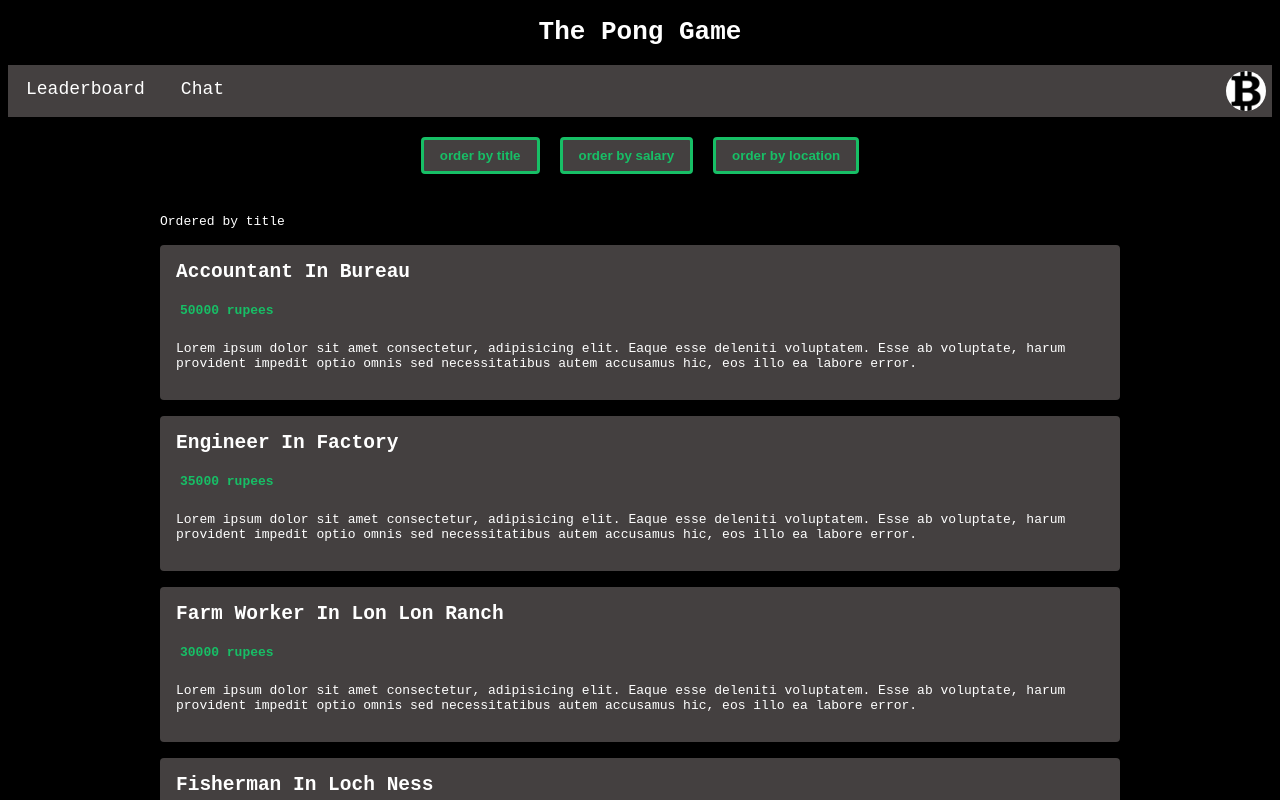
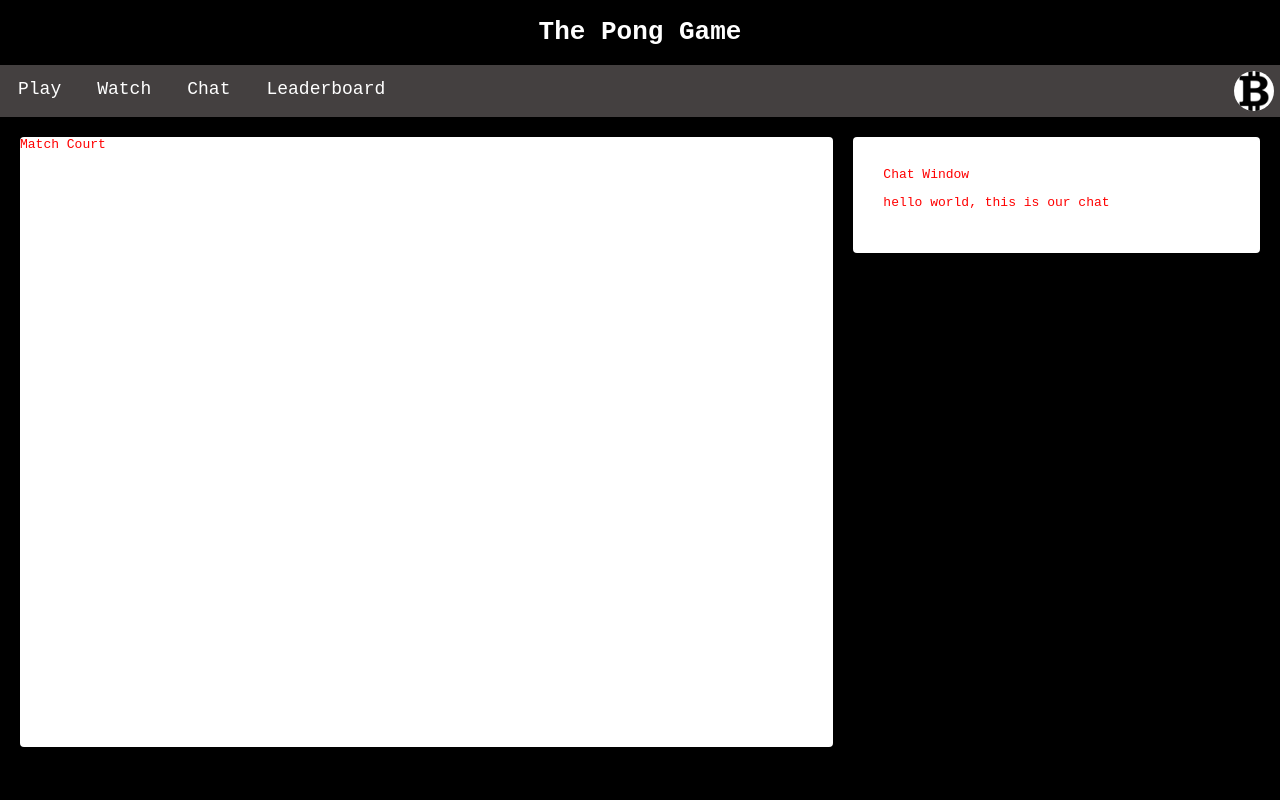
Before and after one commit to amr21code/42_06_ft_transcendence, a Vue app in the folder frontend/: page / in a window 1280 px wide. Shown: the top 800 px of the page. Built offline with nearby package versions, Linux system fonts and the light colour scheme.

Commit message:
containerized vue application (=components), small design changes in menu bar

```diff
--- a/frontend/index.html
+++ b/frontend/index.html
@@ -6,7 +6,7 @@
     <meta name="viewport" content="width=device-width, initial-scale=1.0">
     <title>PONG</title>
   </head>
-  <body>
+  <body style="margin:0">
     <div id="app"></div>
     <script type="module" src="/src/main.ts"></script>
   </body>
--- a/frontend/src/App.vue
+++ b/frontend/src/App.vue
@@ -5,20 +5,41 @@
 			<h1>The Pong Game</h1>
 		</div>
 		<div class="top-nav">
-			<a>Leaderboard</a>
-			<a>Chat</a>
+			<a>Play</a>
+			<a>Watch</a>
+			<a @click="handleClick('chat')">Chat</a>
+			<a @click="handleClick('leaderboard')">Leaderboard</a>
 			<div class="logged-photo">
 				<img src="./assets/bitcoin-black-white.png" alt="user-photo" width="40" height="40">
 			</div>
 		</div>
-		<div class="order">
+		<!-- <div class="order">
 			<button @click="handleClick('title')">order by title</button>
 			<button @click="handleClick('salary')">order by salary</button>
 			<button @click="handleClick('location')">order by location</button>
-		</div>
+		</div> -->
 	</header>
 
-	<JobList :jobs="jobs" :order="order" />
+	<!-- <JobList :jobs="jobs" :order="order" /> -->
+
+	<div class="grid-container">
+		<MatchCourt />
+		<SideWindow :selected="selected"/>
+		<!-- <div class="side-window" v-if="selected === 'leaderboard'">
+			Leaderboard Window
+			<ul>
+				<li>this</li>
+				<li>is</li>
+				<li>leaderboard</li>
+			</ul>
+		</div>
+		<div class="side-window" v-if="selected === 'chat'">
+			Chat Window
+			<p>hello world, this is our chat</p>
+		</div>		 -->
+	</div>
+
+
  </div>
 </template>
 
@@ -27,13 +48,15 @@
 <script lang="ts">
 import { defineComponent, reactive, ref, toRefs } from 'vue'
 import type { Job } from './types/Job'
-import type { OrderTerm } from './types/OrderTerm'
+import type { SelectedSideWindow } from './types/SelectedSideWindow'
 import JobList from './components/JobList.vue'
+import MatchCourt from './components/MatchCourt.vue'
+import SideWindow from './components/SideWindow.vue'
 
 export default defineComponent({
 
 	name: 'App',
-	components: { JobList },
+	components: { JobList, MatchCourt, SideWindow },
 	setup() {
 		const jobs = ref<Job[]>([
 			{title: 'farm worker', location: 'lon lon ranch', salary: 30000, id: '1'},
@@ -42,12 +65,12 @@ export default defineComponent({
 			{title: 'fisherman', location: 'loch ness', salary: 10000, id: '4'}
 		])
 
-		const order = ref<OrderTerm>('title')
-		const handleClick = (term: OrderTerm) => {
-			order.value = term
+		const selected = ref<SelectedSideWindow>('chat')
+		const handleClick = (term: SelectedSideWindow) => {
+			selected.value = term
 		}
 
-		return { jobs, handleClick, order}
+		return { jobs, handleClick, selected }
 	},
 	methods: {
 
@@ -61,6 +84,7 @@ export default defineComponent({
 	header {
 		text-align: center;
 	}
+
 	header .order {
 		margin-top: 20px;
 	}
@@ -68,6 +92,11 @@ export default defineComponent({
 	.top-nav {
 		overflow: hidden;
 		background-color: rgb(68, 64, 64);
+		width: 100% !important;
+		margin: 0 0 1em 0;
+		padding: 0px;
+		left:0px;
+		right:0px;
 	}
 
 	.top-nav a {
@@ -78,6 +107,7 @@ export default defineComponent({
 		padding: 14px 18px;
 		text-decoration: none;
 		font-size: 18px;
+		cursor: pointer;
 	}
 
 	.top-nav a:hover {
@@ -93,30 +123,43 @@ export default defineComponent({
 		width: 40px;
 		height: 40px;
 		margin: 3px;
-	/* object-position: center; */
-	/* object-fit: cover; */
-	/* background: white;
-    transform: translate(-50%, 0);
-	position: absolute;
-    left: 50%;
-	*/
 	}
+
 	.logged-photo img {
 		background: white;
 		border-radius: 50%;
-
 	}
 
 	.logged-photo img:hover {
 		opacity: 50%;
 	}
 
+/* Later in components */
+
+	.grid-container {
+		display: grid;
+		/* grid-template-columns: none; */
+		grid-template-columns: 2fr 1fr;
+		margin: 20px;
+		gap: 20px;
+		height: 400px;
+
+	}
+
+	.side-window {
+		background-color: white;
+		color: red;
+		border-radius: 4px;
+		padding: 30px;
+	}
+/* END in components */
+
 	button {
 		margin: 0 10px;
 		color: #17bf66;
 		/* border: 3px solid white; */
 		border: 3px solid;
-    background: rgb(68, 64, 64);
+		background: #444040;
 		padding: 8px 16px;
 		border-radius: 4px;
 		cursor: pointer;
--- /dev/null
+++ b/frontend/src/components/MatchCourt.vue
@@ -0,0 +1,22 @@
+<template>
+	<div class="match-court">Match Court</div>
+</template>
+
+<script lang="ts">
+import { computed, defineComponent } from 'vue'
+
+export default defineComponent({
+
+	components: {}
+})
+</script>
+
+<style>
+	.match-court {
+		background-color: white;
+		color: red;
+		aspect-ratio: 4/3;
+		border-radius: 4px;
+		/* padding: 30px; */
+	}
+</style>
--- /dev/null
+++ b/frontend/src/components/SideWindow.vue
@@ -0,0 +1,42 @@
+<template>
+	<div class="TEMP_WRAPPER">
+		<div class="side-window" v-if="selected === 'leaderboard'">
+			Leaderboard Window
+			<ul>
+				<li>this</li>
+				<li>is</li>
+				<li>leaderboard</li>
+			</ul>
+		</div>
+		<div class="side-window" v-if="selected === 'chat'">
+			Chat Window
+			<p>hello world, this is our chat</p>
+		</div>
+	</div>
+</template>
+
+
+<script lang="ts">
+import { computed, defineComponent, ref } from 'vue'
+import type { SelectedSideWindow } from '../types/SelectedSideWindow'
+
+export default defineComponent({
+	props: {
+		selected: {
+			required: true,
+			type: String
+		}
+	},
+	components: {}
+})
+</script>
+
+
+<style>
+	.side-window {
+		background-color: white;
+		color: red;
+		border-radius: 4px;
+		padding: 30px;
+	}
+</style>
--- /dev/null
+++ b/frontend/src/types/SelectedSideWindow.ts
@@ -0,0 +1,3 @@
+type SelectedSideWindow = 'chat' | 'leaderboard'
+
+export type {SelectedSideWindow}
--- /dev/null
+++ b/package.json
@@ -0,0 +1,5 @@
+{
+  "dependencies": {
+    "normalize.css": "^8.0.1"
+  }
+}
```
Also changed, not shown: 1 other file (tests, documents, lock files or other folders). Lines whose indentation alone changed are shown as unchanged.
